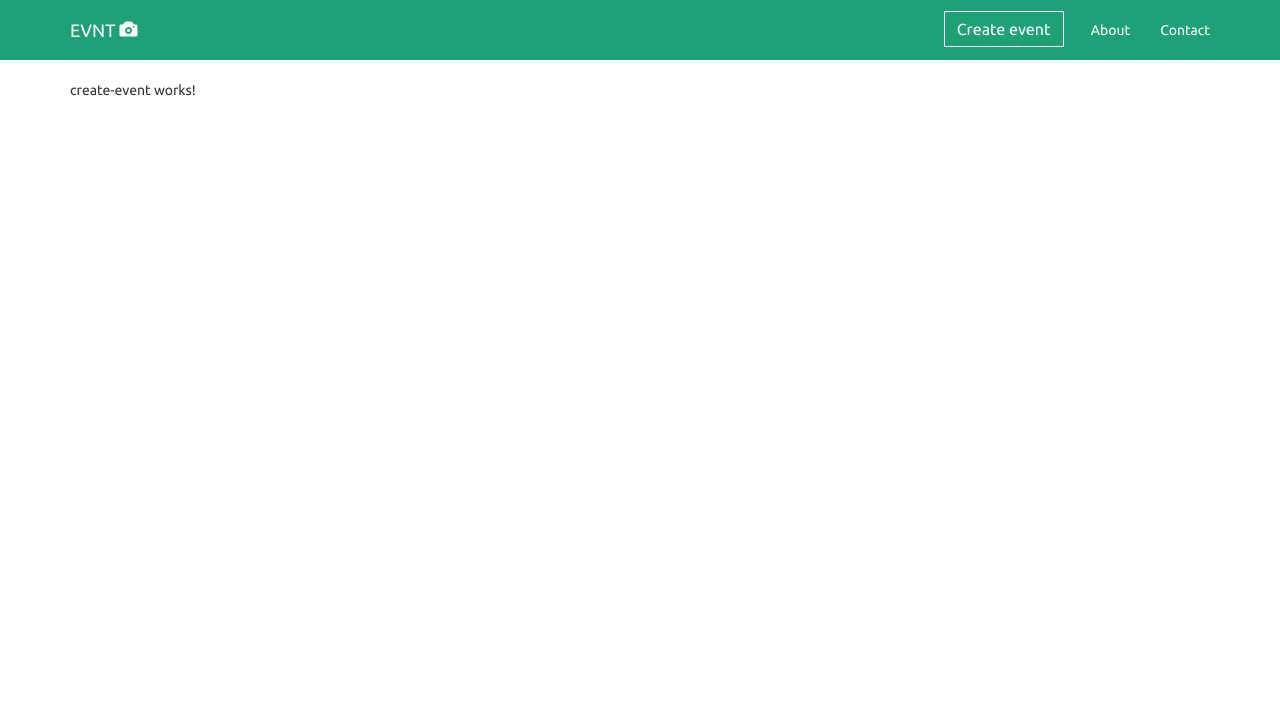
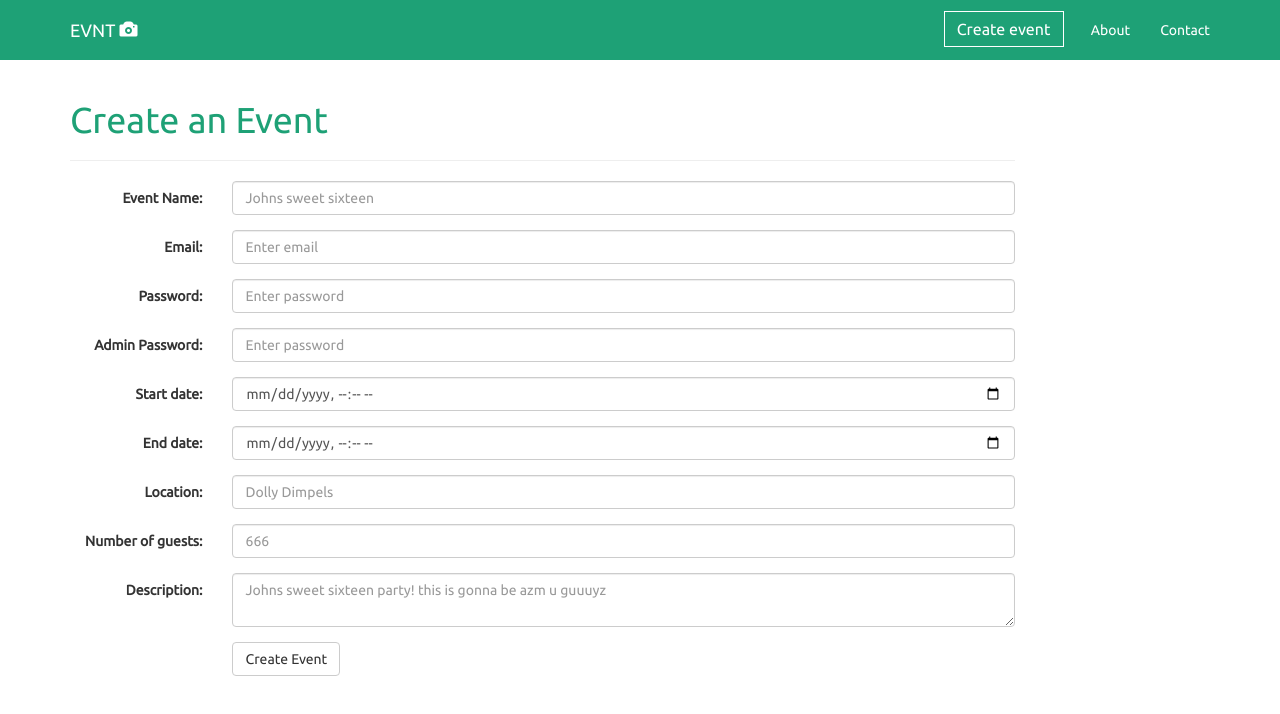
Before and after one commit to martyup/info331-frontend, an Angular app: page /createEvent in a window 1280 px wide. Shown: the top 714 px of the page. Built offline with nearby package versions, Linux system fonts and the light colour scheme.

Commit message:
Add files via upload
ups wrong form

```diff
--- a/src/app/create-event/create-event.component.css
+++ b/src/app/create-event/create-event.component.css
@@ -0,0 +1,3 @@
+h1{
+  color:#1ea176;
+}
--- a/src/app/create-event/create-event.component.html
+++ b/src/app/create-event/create-event.component.html
@@ -1,9 +1,89 @@
 <div class="container">
   <div class="row">
-    <div class="col-lg-3 col-md-4 col-xs-12">
-      <p>
-        create-event works!
-      </p>
+    <div class="col-lg-10 col-md-10 col-xs-10">
+      <h1>Create an Event</h1>
+      <hr>
+      <form class="form-horizontal" enctype="multipart/form-data" action="/api/events/" method="post">
+        <div class="form-group">
+          <label class="control-label col-sm-2" for="eName">Event Name:</label>
+          <div class="col-sm-10">
+            <input type="text" class="form-control" id="eName" placeholder="Johns sweet sixteen">
+          </div>
+        </div>
+        <div class="form-group">
+          <label class="control-label col-sm-2" for="email">Email:</label>
+          <div class="col-sm-10">
+            <input type="email" class="form-control" id="email" placeholder="Enter email">
+          </div>
+        </div>
+        <div class="form-group">
+          <label class="control-label col-sm-2" for="pwd">Password:</label>
+          <div class="col-sm-10">
+            <input type="password" class="form-control" id="pwd" placeholder="Enter password">
+          </div>
+        </div>        <div class="form-group">
+                  <label class="control-label col-sm-2" for="pwd">Admin Password:</label>
+                  <div class="col-sm-10">
+                    <input type="password" class="form-control" id="pwd" placeholder="Enter password">
+                  </div>
+                </div>
+            <!--div class="form-group">
+                <div class='input-group date' id='datetimepicker5'>
+                <label class="control-label col-sm-2" for="pwd">Password:</label>
+                    <input type='text' class="form-control" />
+                    <span class="input-group-addon">
+                        <span class="glyphicon glyphicon-calendar"></span>
+                    </span>
+                </div></div>
+                <script type="text/javascript">
+            $(function () {
+                $('#datetimepicker5').datetimepicker({
+                    defaultDate: "11/1/2013",
+                    disabledDates: [
+                        moment("12/25/2013"),
+                        new Date(2013, 11 - 1, 21),
+                        "11/22/2013 00:53"
+                    ]
+                });
+            });
+        </script-->
+        <div class="form-group">
+          <label class="control-label col-sm-2" for="sDate">Start date:</label>
+          <div class="col-sm-10">
+            <input type="datetime-local" class="form-control" id="sDate" placeholder="11.11.17">
+          </div>
+        </div>
+        <div class="form-group">
+          <label class="control-label col-sm-2" for="eDate">End date:</label>
+          <div class="col-sm-10">
+            <input type="datetime-local" class="form-control" id="eDate" placeholder="12.11.17">
+          </div>
+        </div>
+        <div class="form-group">
+          <label class="control-label col-sm-2" for="location">Location:</label>
+          <div class="col-sm-10">
+            <input type="text" class="form-control" id="location" placeholder="Dolly Dimpels">
+          </div>
+        </div>
+        <div class="form-group">
+          <label class="control-label col-sm-2" for="guests">Number of guests:</label>
+          <div class="col-sm-10">
+            <input type="number" class="form-control" id="guests" placeholder="666">
+          </div>
+        </div>
+        <div class="form-group">
+          <label class="control-label col-sm-2" for="des">Description:</label>
+          <div class="col-sm-10">
+            <textarea type="text" class="form-control" id="des" placeholder="Johns sweet sixteen party! this is gonna be azm u guuuyz"></textarea>
+          </div>
+        </div>
+
+        <div class="form-group">
+          <div class="col-sm-offset-2 col-sm-10">
+            <button type="submit" class="btn btn-default">Create Event</button>
+          </div>
+        </div>
+      </form>
     </div>
   </div>
 </div>
```
